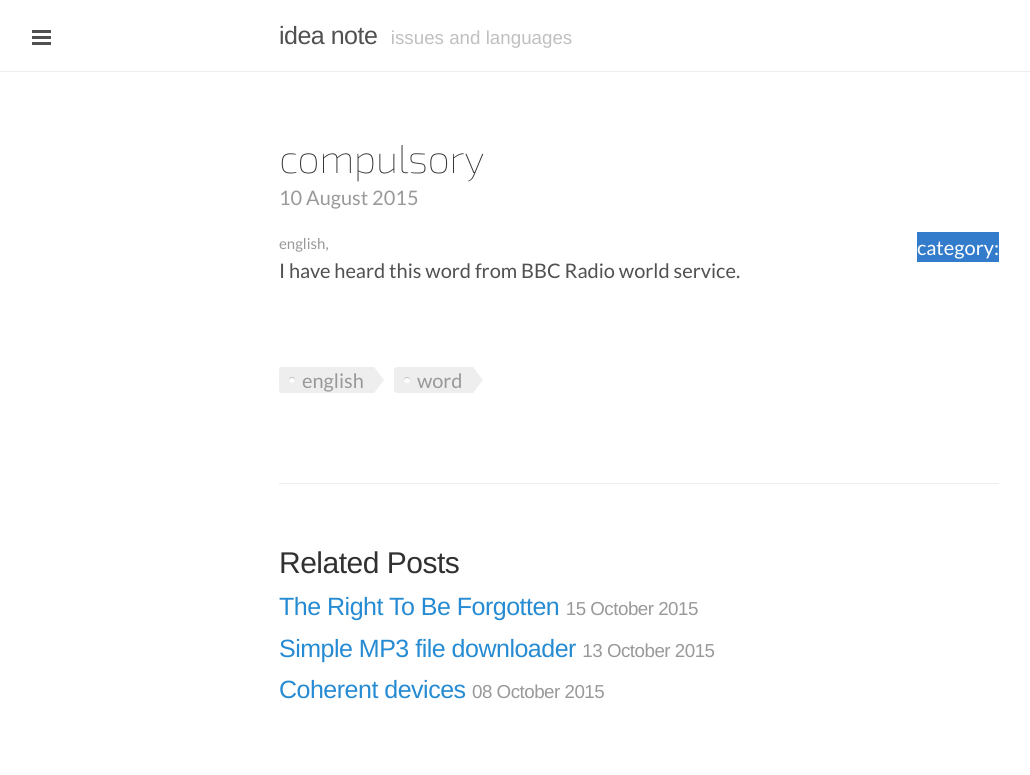
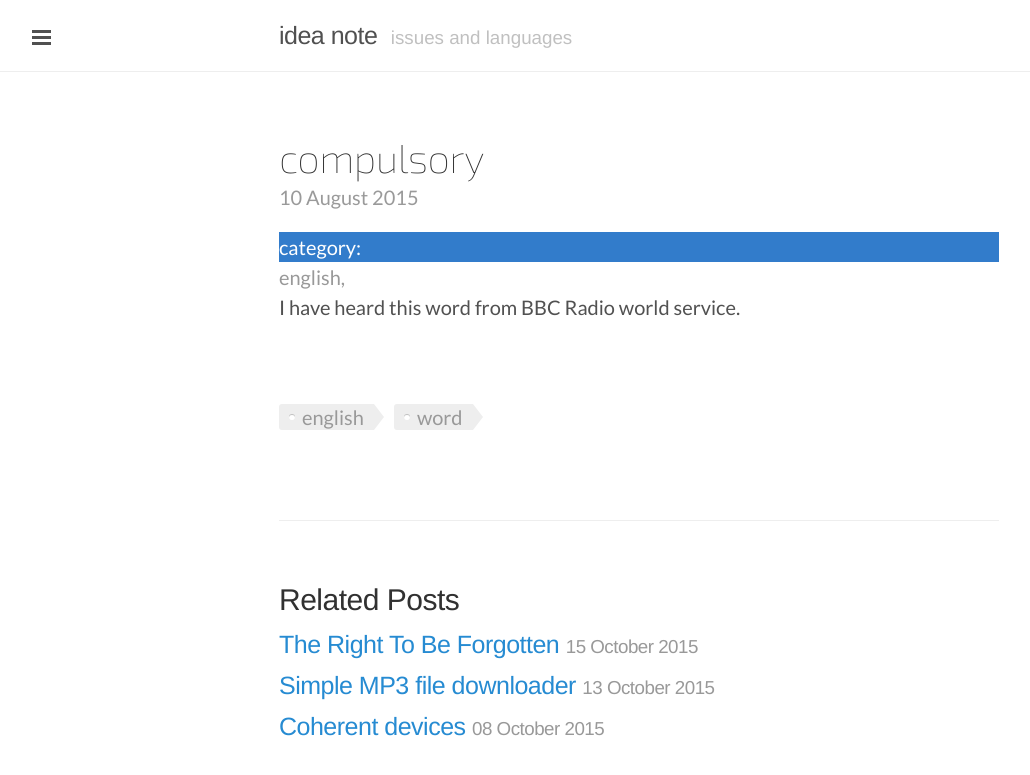
Before and after one commit to aichaku/aichaku.github.io, a Jekyll site: the page built from _posts/knife/2015-08-10-english-expressions-note.markdown, in a window 1280 px wide. Shown: the top 775 px of the page, without its empty margins (1-1031 px from the left). Built offline with Jekyll 4.4.1, drawn with Linux system fonts in a browser that asks for light colours; Markdown is read by kramdown in place of the engine named in the settings.

Commit message:
category display issue

```diff
--- a/_layouts/post.html
+++ b/_layouts/post.html
@@ -12,6 +12,8 @@ layout: default
       {{ category }},
     {% endfor %}
   </div>
+
+  <div class="post-devider"></div>
 
   {{ content }}
 </div>
--- a/public/css/pencil.css
+++ b/public/css/pencil.css
@@ -17,13 +17,18 @@ html {
 }
 
 .post-category-label {
-  font-size: 100%;
   color: #fff;
   background-color: #327CCB;
-  float: right;
 }
 
 .post-category {
-  /* clear: both; */
+  font-size: 100%;
+  float: left;
   color: #999;
 }
+
+.post-devider {
+  clear: both;
+  margin: 0px 0px;
+  padding: 0px 0px;
+}
```
